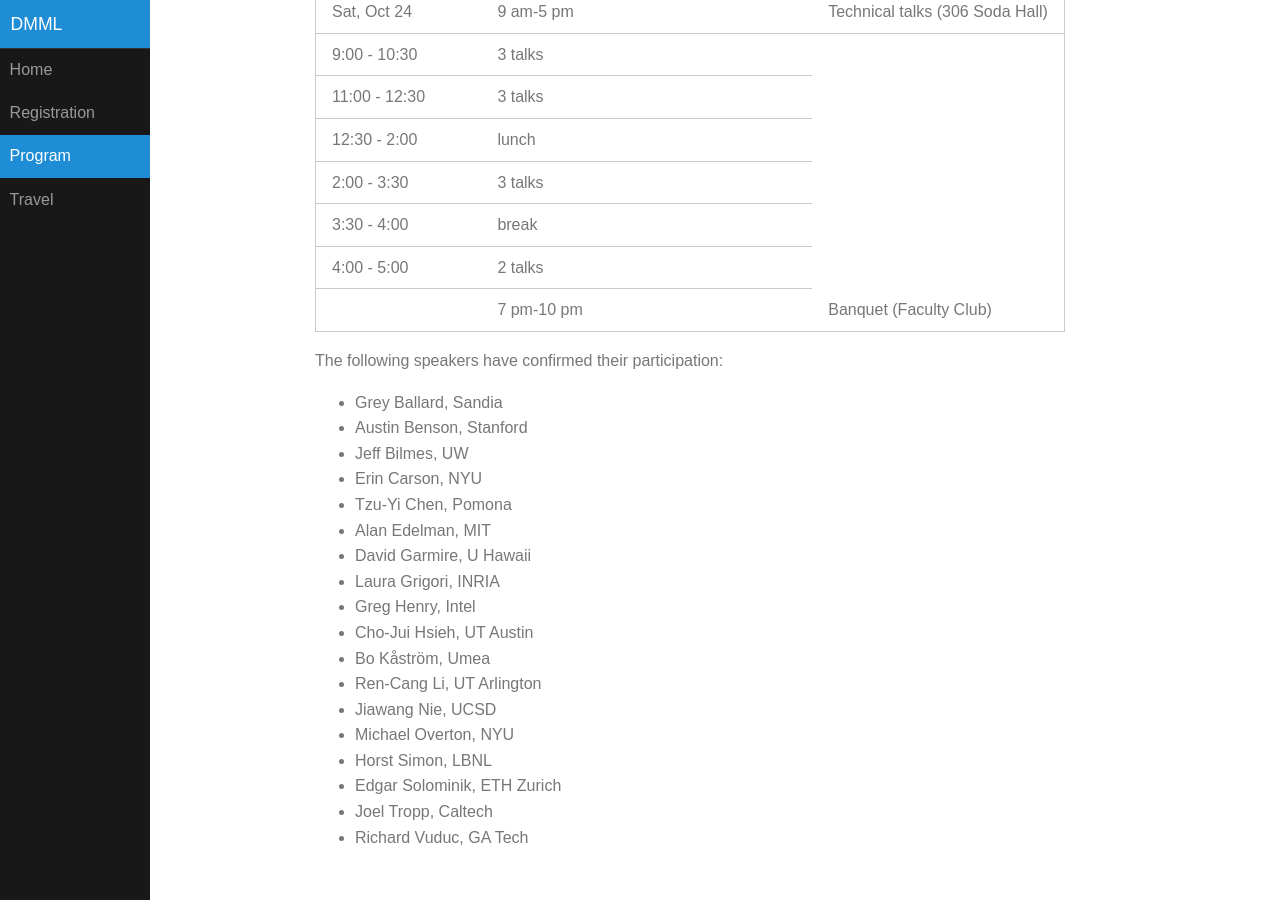
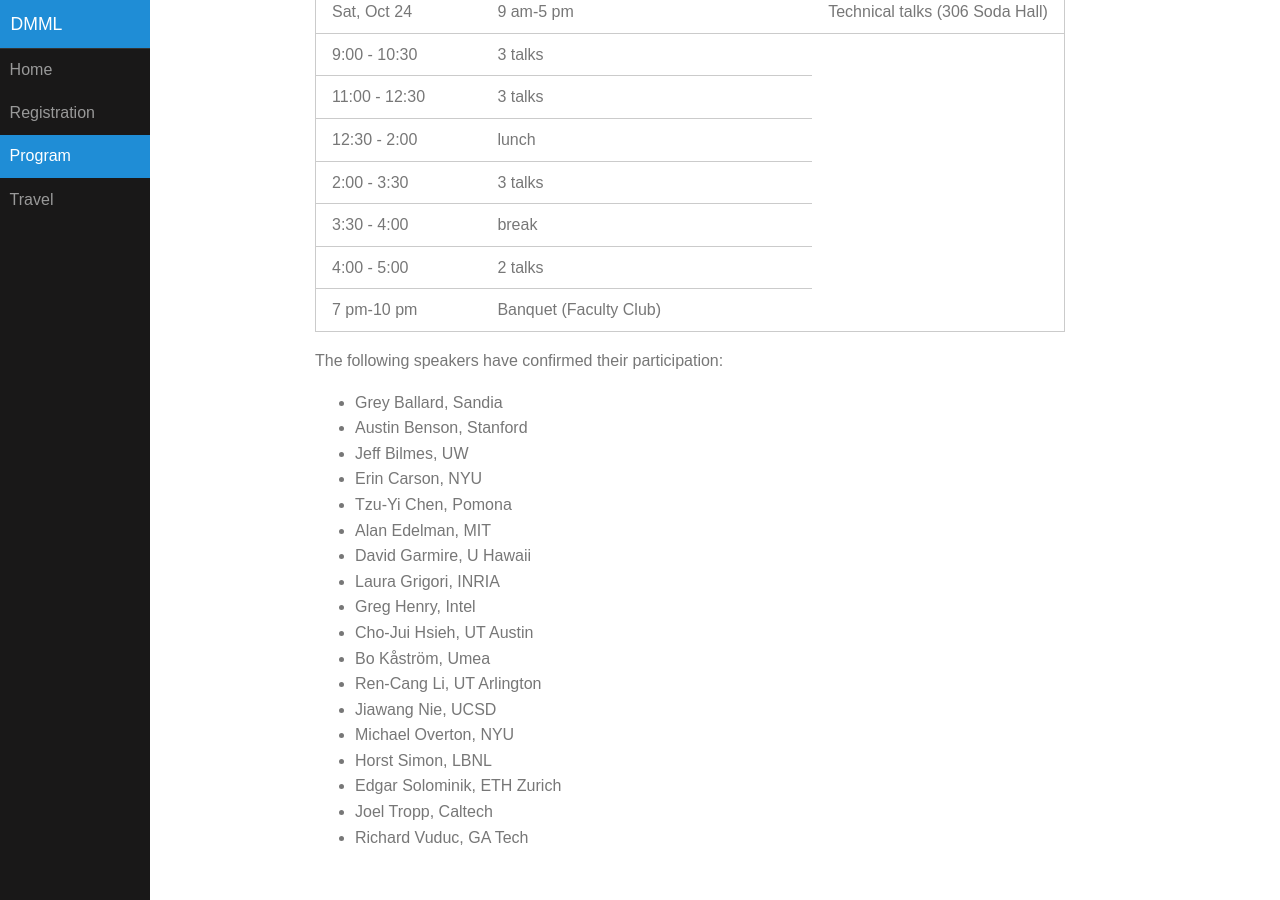
Before and after one commit to dbindel/dmml, a Jekyll site: the page built from program.html, in a window 1280 px wide and 900 px high, scrolled down 683 px. Built offline with Jekyll 4.4.1, drawn with Linux system fonts in a browser that asks for light colours.

Commit message:
Update program.html

```diff
--- a/program.html
+++ b/program.html
@@ -57,7 +57,6 @@ layout: page
       <td>4:00 - 5:00 </td> <td> 2 talks </td>
     </tr>
     <tr>
-      <td></td>
       <td>7 pm-10 pm</td>
       <td>Banquet (Faculty Club)</td>
     </tr>
```
